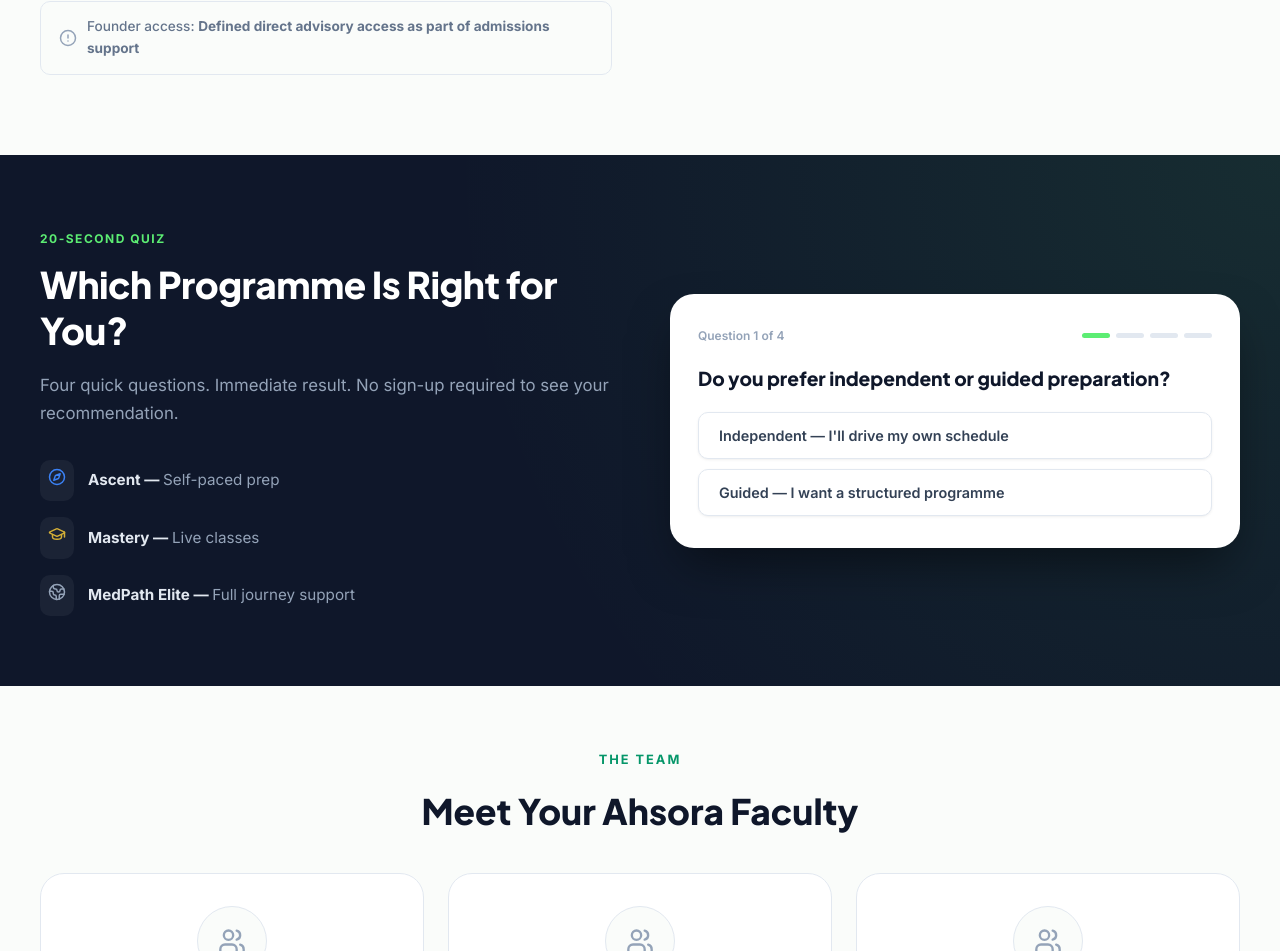
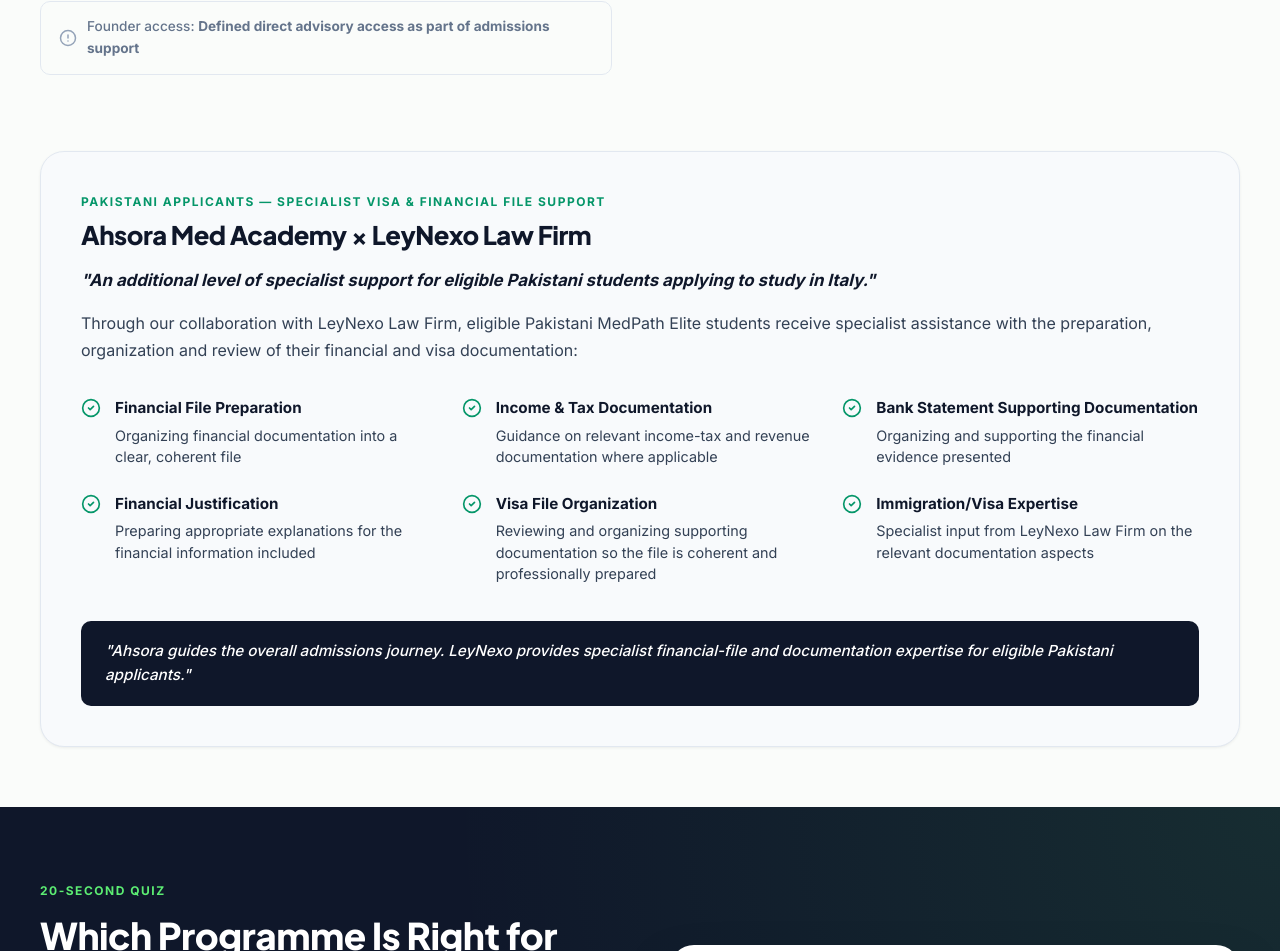
Before and after one commit to ch-muaz-kamboh/Ahsoraa-med-academy, a Next.js app: page /courses in a window 1280 px wide. Shown: the part 7054-8005 px from the top of the page. Built offline with nearby package versions, Linux system fonts and the light colour scheme; a web font is replaced by a local one.

Commit message:
Add LeyNexo Law Firm integration section to MedPath Elite

```diff
--- a/src/app/courses/page.tsx
+++ b/src/app/courses/page.tsx
@@ -850,6 +850,39 @@
                 </div>
               </div>
             </div>
+            {prog.id === 'elite' && (
+              <div ref={observe} className="scroll-fade-up" style={{ marginTop: '56px', backgroundColor: '#F8FAFC', border: '1px solid var(--border-light)', borderRadius: 'var(--radius-xl)', padding: '40px', boxShadow: 'var(--shadow-sm)' }}>
+                <span style={{ fontSize: '0.75rem', fontWeight: 800, color: 'var(--primary-600)', textTransform: 'uppercase', letterSpacing: '1.5px', display: 'block', marginBottom: '8px' }}>Pakistani Applicants — Specialist Visa & Financial File Support</span>
+                <h3 style={{ fontSize: '1.6rem', fontWeight: 800, color: 'var(--text-primary)', marginBottom: '16px', letterSpacing: '-0.5px' }}>Ahsora Med Academy × LeyNexo Law Firm</h3>
+                <p style={{ color: 'var(--text-primary)', fontWeight: 700, fontSize: '1.05rem', marginBottom: '16px', fontStyle: 'italic' }}>"An additional level of specialist support for eligible Pakistani students applying to study in Italy."</p>
+                <p style={{ color: 'var(--text-secondary)', lineHeight: 1.7, fontSize: '1rem', marginBottom: '32px' }}>
+                  Through our collaboration with LeyNexo Law Firm, eligible Pakistani MedPath Elite students receive specialist assistance with the preparation, organization and review of their financial and visa documentation:
+                </p>
+
+                <div style={{ display: 'grid', gridTemplateColumns: 'repeat(auto-fit, minmax(280px, 1fr))', gap: '24px', marginBottom: '36px' }}>
+                  {[
+                    { title: 'Financial File Preparation', desc: 'Organizing financial documentation into a clear, coherent file' },
+                    { title: 'Income & Tax Documentation', desc: 'Guidance on relevant income-tax and revenue documentation where applicable' },
+                    { title: 'Bank Statement Supporting Documentation', desc: 'Organizing and supporting the financial evidence presented' },
+                    { title: 'Financial Justification', desc: 'Preparing appropriate explanations for the financial information included' },
+                    { title: 'Visa File Organization', desc: 'Reviewing and organizing supporting documentation so the file is coherent and professionally prepared' },
+                    { title: 'Immigration/Visa Expertise', desc: 'Specialist input from LeyNexo Law Firm on the relevant documentation aspects' }
+                  ].map((item, idx) => (
+                    <div key={idx} style={{ display: 'flex', alignItems: 'flex-start', gap: '14px' }}>
+                      <CheckCircle2 size={20} color="var(--primary-600)" style={{ flexShrink: 0, marginTop: '2px' }} />
+                      <div>
+                        <div style={{ fontWeight: 800, color: 'var(--text-primary)', fontSize: '0.95rem', marginBottom: '4px' }}>{item.title}</div>
+                        <div style={{ color: 'var(--text-secondary)', fontSize: '0.9rem', lineHeight: 1.5 }}>{item.desc}</div>
+                      </div>
+                    </div>
+                  ))}
+                </div>
+
+                <div style={{ backgroundColor: 'var(--text-primary)', color: '#fff', borderRadius: 'var(--radius-md)', padding: '18px 24px', fontSize: '0.95rem', fontWeight: 500, fontStyle: 'italic', display: 'inline-block', lineHeight: 1.6 }}>
+                  "Ahsora guides the overall admissions journey. LeyNexo provides specialist financial-file and documentation expertise for eligible Pakistani applicants."
+                </div>
+              </div>
+            )}
           </div>
         </section>
       ))}
```
